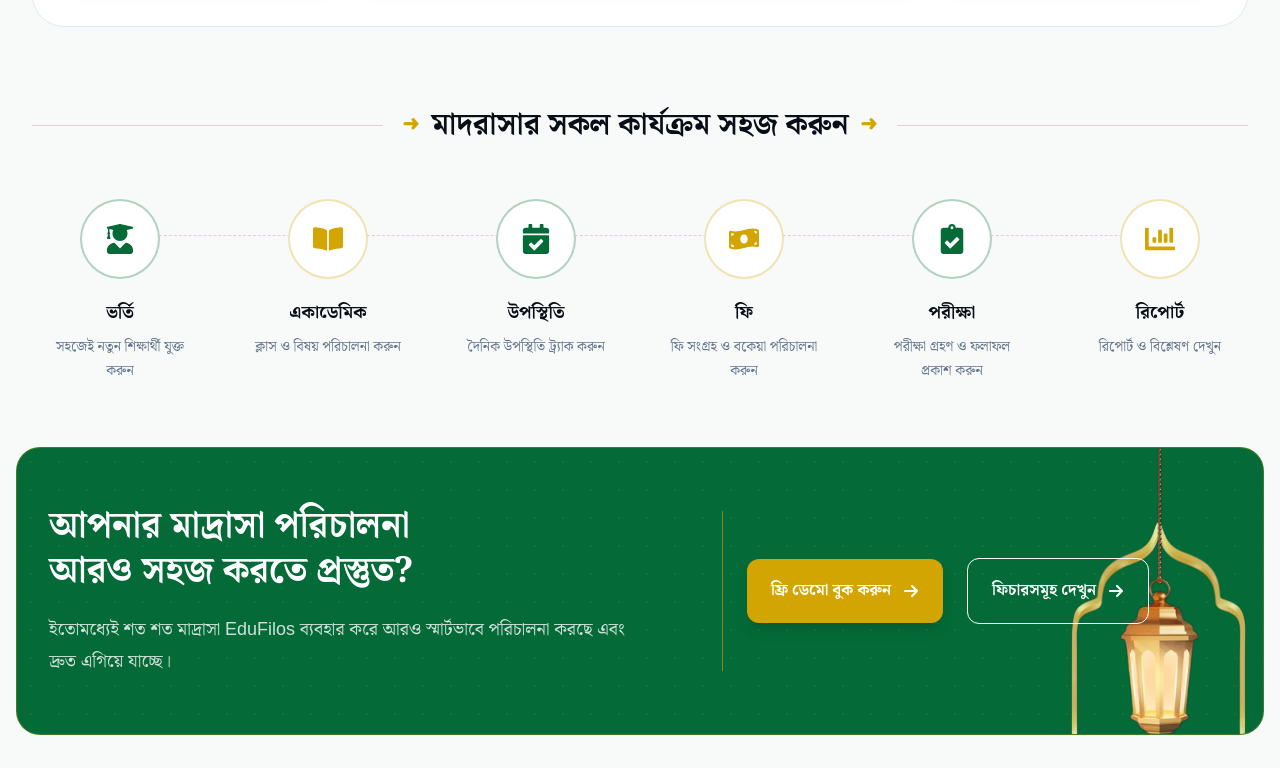
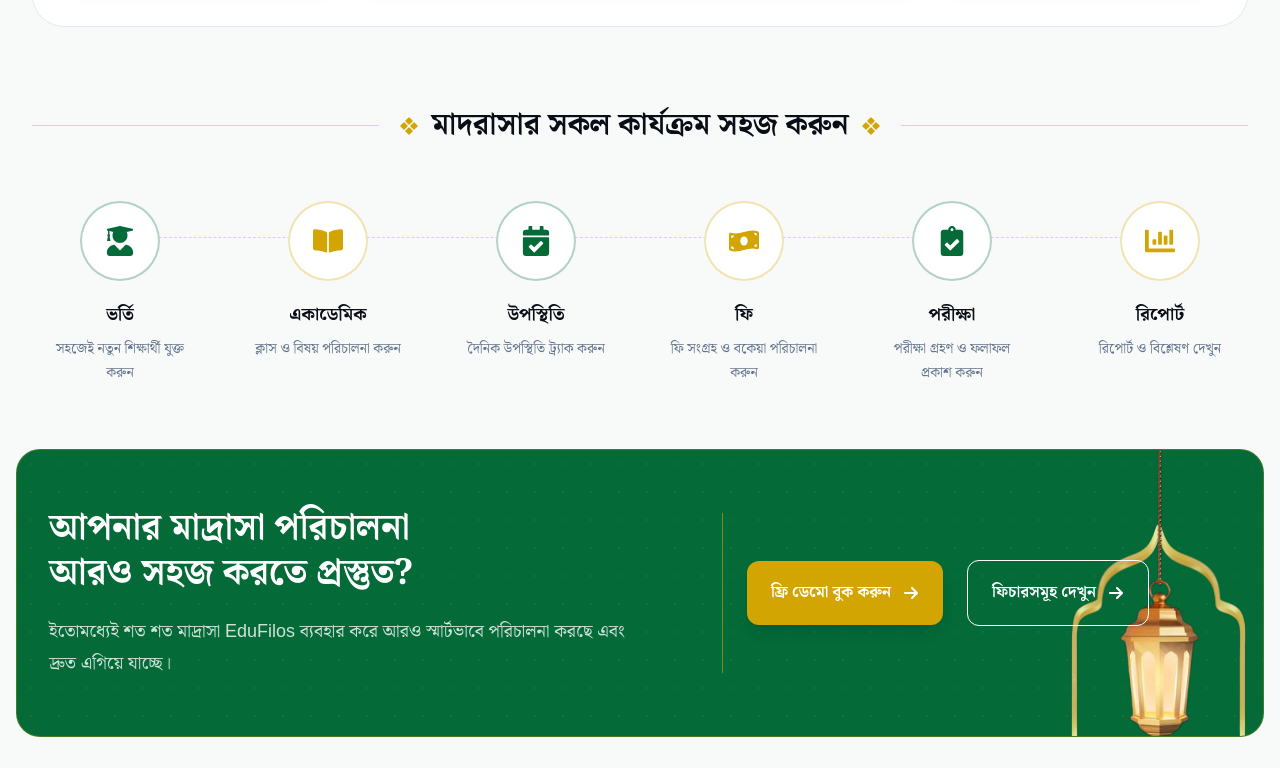
Before and after one commit to almahmud-dev/edufilo, a Next.js app: page /module in a window 1280 px wide. Shown: the part 1952-2720 px from the top of the page. Built offline with nearby package versions, Linux system fonts and the light colour scheme.

Commit message:
ctabutton some change

```diff
--- a/src/components/modules/CtaBanner.jsx
+++ b/src/components/modules/CtaBanner.jsx
@@ -11,14 +11,12 @@ import lanternImg from "@/../public/lantern.png";
 export default function CtaBanner() {
   const { lang } = useLanguage();
   const { theme } = useTheme();
-
   const isDark = theme === "dark";
-
   const t = ctaText[lang];
 
   return (
     <section className="py-16 px-4 bg-background transition-colors duration-300">
-      <div className="relative overflow-hidden rounded-[24px] bg-primary border border-gold/30 transition-all duration-300">
+      <div className="relative overflow-hidden rounded-3xl bg-primary border border-gold/30 transition-all duration-300">
         {/* Pattern */}
         <div
           className="absolute inset-0 opacity-10"
@@ -33,18 +31,17 @@ export default function CtaBanner() {
         <Image
           src="/frame.png"
           alt=""
-          width={170}
-          height={260}
-          className="absolute right-4 bottom-0 w-28 md:w-36 lg:w-44 h-auto scale-x-[-1] pointer-events-none opacity-90"
+          width={356}
+          height={436}
+          className="absolute right-4 bottom-0 w-28 md:w-36 lg:w-44 h-auto scale-x-[-1] pointer-events-none opacity-90 hidden md:block"
         />
-
         <Image
           src={lanternImg}
           alt="lantern image"
-          width={80}
-          height={120}
-          className="absolute right-16 -top-24 w-12 md:w-16 lg:w-20"
-          style={{ height: "auto" }}
+          width={101}
+          height={550}
+          sizes="(max-width: 768px) 48px, (max-width: 1024px) 64px, 80px"
+          className="absolute right-16 -top-24 w-12 md:w-16 lg:w-20 hidden md:block"
         />
 
         <div className="relative z-10 max-w-7xl mx-auto px-8 py-14">
@@ -78,7 +75,7 @@ export default function CtaBanner() {
             {/* Right */}
 
             <div className="flex flex-col lg:flex-row items-center justify-center gap-6">
-              <div className="hidden lg:block h-40 w-[1px] bg-gold/60" />
+              <div className="hidden lg:block h-40 w-px bg-gold/60" />
 
               <Link href="/demo">
                 <button className="bg-gold hover:opacity-90 transition-all text-white font-semibold px-6 py-5 rounded-xl flex items-center gap-3 shadow-lg cursor-pointer">
--- a/src/components/modules/OperationsSection.jsx
+++ b/src/components/modules/OperationsSection.jsx
@@ -3,6 +3,7 @@
 import { useLanguage } from "@/context/LanguageContext";
 import Container from "../ui/Container";
 import { data } from "@/helper/module/operationsSection";
+import { PiDiamondsFourFill } from "react-icons/pi";
 
 export default function OperationsSection() {
   const { lang } = useLanguage();
@@ -15,14 +16,14 @@ export default function OperationsSection() {
         <div className="flex items-center gap-5 mb-14">
           <div className="flex-1 h-[1px] bg-gold/40" />
 
-          <div className="flex items-center gap-3">
-            <span className="text-gold text-lg">➜</span>
+          <div className="flex items-center justify-center gap-3">
+            <PiDiamondsFourFill className="text-gold text-lg md:text-xl shrink-0" />
 
-            <h2 className="text-2xl md:text-3xl font-bold text-foreground text-center whitespace-nowrap">
+            <h2 className="text-xl sm:text-2xl md:text-3xl font-bold text-foreground text-center leading-tight">
               {content.heading}
             </h2>
 
-            <span className="text-gold text-lg">➜</span>
+            <PiDiamondsFourFill className="text-gold text-lg md:text-xl shrink-0" />
           </div>
 
           <div className="flex-1 h-[1px] bg-gold/40" />
```
Also changed, not shown: 1 other file (tests, documents, lock files or other folders).
